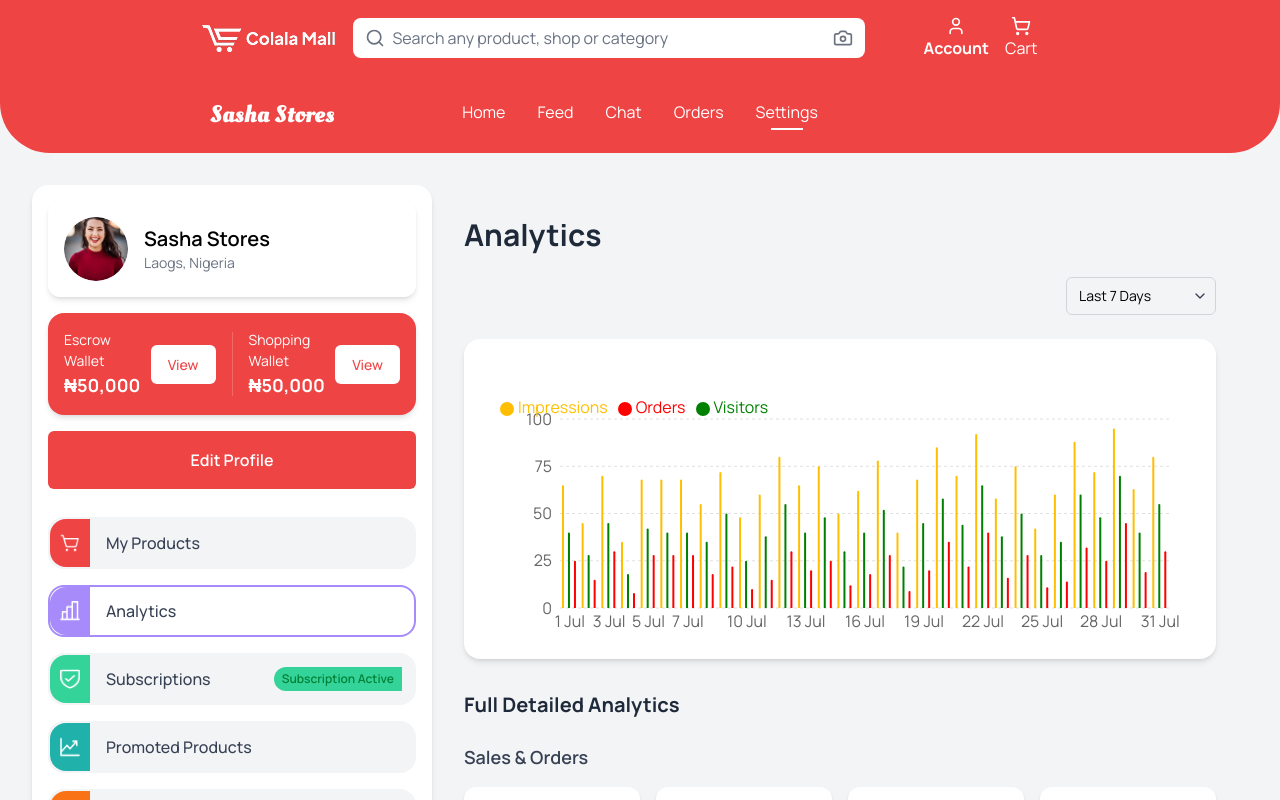
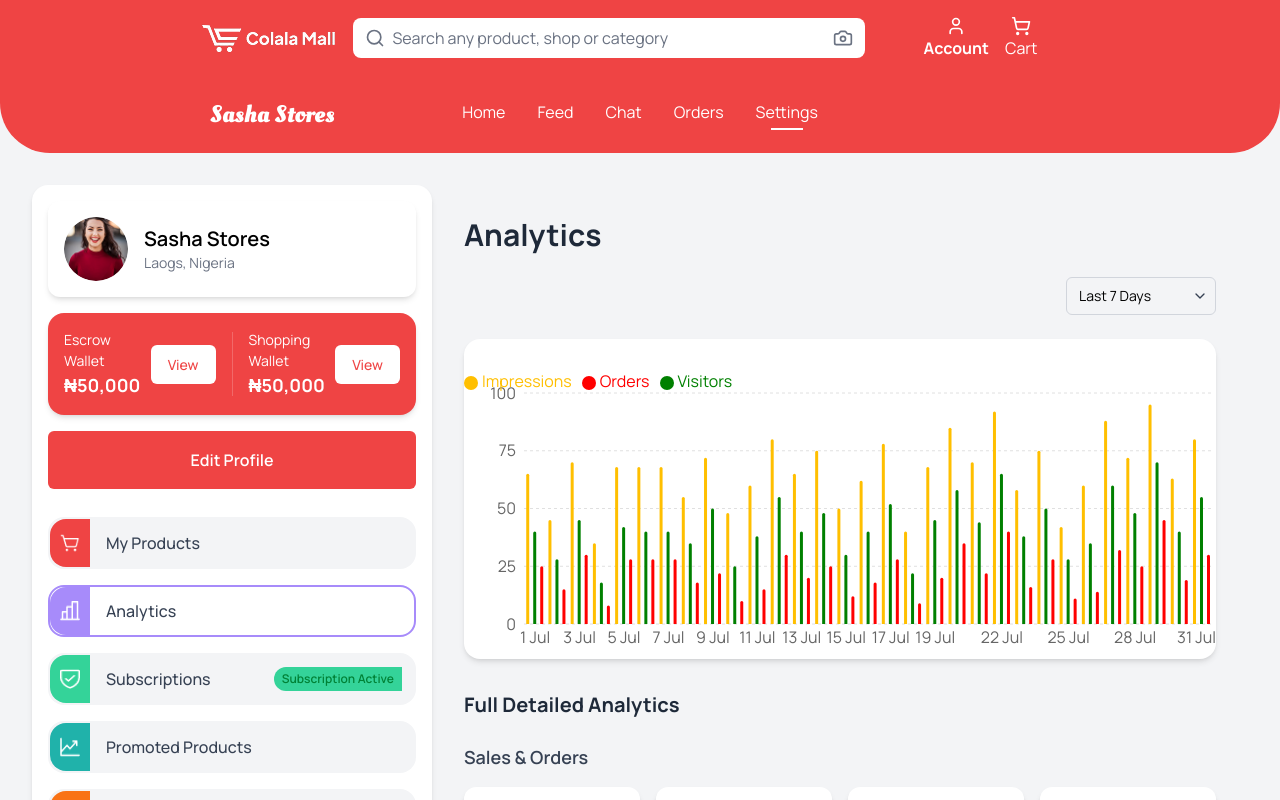
Before and after one commit to MianSuleman600/Colala-Store-Project, a React (Vite) app: page /settings in a window 1280 px wide. Both pictures are taken after a click on the element "Analytics". Shown: the top 800 px of the page. Built offline with nearby package versions, Linux system fonts and the light colour scheme.

Commit message:
Promotional Banner Fix

```diff
--- a/src/components/Dashboard/AnalyticsPage.jsx
+++ b/src/components/Dashboard/AnalyticsPage.jsx
@@ -103,7 +103,7 @@
     ];
 
     return (
-        <div className="p-4 md:p-0">
+        <div className="p-2 md:p-0">
               <ScrollToTop/>
             <h2 className="text-3xl font-bold text-gray-800 mb-6">Analytics</h2>
 
@@ -127,11 +127,11 @@
             </div>
 
             {/* Bar Chart Section */}
-            <div className="bg-white p-4 rounded-2xl shadow-md mb-8 h-80">
+            <div className="bg-white  rounded-2xl shadow-md mb-8 h-80">
                 <ResponsiveContainer width="100%" height="100%">
                     <BarChart
                         data={chartData}
-                        margin={{ top: 20, right: 30, left: 20, bottom: 5 }}
+                        margin={{ top: 20, right: 3, left:0, bottom: 5 }}
                     >
                         <CartesianGrid strokeDasharray="3 3" vertical={false} stroke="#e0e0e0" />
                         <XAxis dataKey="name" axisLine={false} tickLine={false} />
@@ -139,7 +139,7 @@
                         {/* Use the custom tooltip component */}
                         <Tooltip content={<CustomChartTooltip />} cursor={{ fill: 'rgba(0,0,0,0.1)' }} />
                         <Legend
-                            wrapperStyle={{ paddingTop: '20px' }}
+                            wrapperStyle={{ paddingTop: '10px' }}
                             align="left"
                             verticalAlign="top"
                             iconType="circle"
```
